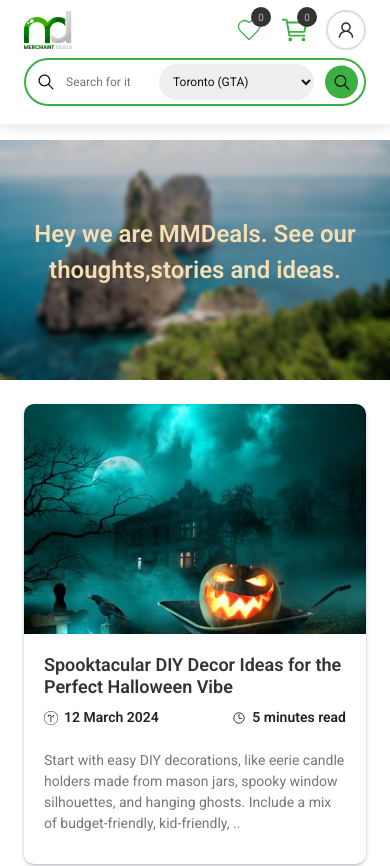
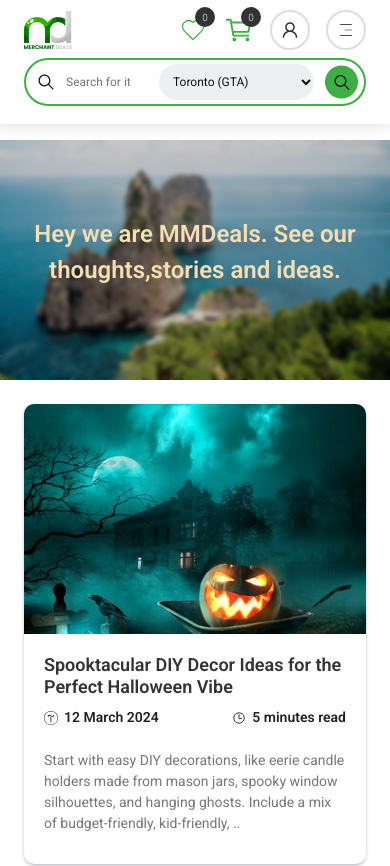
Before and after one commit to umardaraz123/merchent, a React (Create React App) app: page /blog in a window 390 px wide. Shown: the top 866 px of the page. Built offline with nearby package versions, Linux system fonts and the light colour scheme; no server answers.

Commit message:
ui changes

```diff
--- a/src/App.css
+++ b/src/App.css
@@ -1801,6 +1801,7 @@ a {
   overflow: hidden;
   left: 0px;
   top: 0px;
+  display: none;
 }
 
 .main-loader .spinner {
@@ -1897,7 +1898,54 @@ a {
   align-items: center;
   font-size: 12px;
 }
+.mobile-menu {
+  height: 40px;
+  width: 40px;
+  border-radius: 50%;
+  display: flex;
+  justify-content: center;
+  align-items: center;
+  display: none;
+  cursor: pointer;
+  border: 2px solid #ddd;
+  order: 2;
+}
+.mobile-menu-wrapper {
+  top: 0px;
+  left: 0px;
+  position: fixed;
+  height: 100vh;
+  overflow-y: auto;
+  width: 90%;
+  z-index: 9999;
+  background-color: white;
+  padding: 32px;
+box-shadow: rgba(50, 50, 93, 0.25) 0px 50px 100px -20px, rgba(0, 0, 0, 0.3) 0px 30px 60px -30px, rgba(10, 37, 64, 0.35) 0px -2px 6px 0px inset;
+}
+.mobile-menu-wrapper .close-icon {
+  position: absolute;
+  top: 10px;
+  right: 10px;
+  cursor: pointer;
+  font-size: 24px;
+}
+.mobile-menu-wrapper .title {
+  font-size: 24px;
+  color: #333;
+  margin-bottom: 16px;
+  font-weight: 600;
+}
+.mobile-menu-wrapper a {
+  font-size: 16px;
+  display: flex;
+  margin-bottom: 16px;
+  color: var(--text-color);
+
+}
 @media(max-width:768px){
+  .mobile-menu {
+    display: flex;
+  }
   .about-us-wrapper .main-header .data .title {
     font-size: 24px;
   }
--- a/src/components/MainNav.jsx
+++ b/src/components/MainNav.jsx
@@ -1,4 +1,4 @@
-import React from 'react'
+import React, { useState } from 'react'
 import { AiOutlineUser } from "react-icons/ai";
 import { Link } from 'react-router-dom';
 import Logo from '../../src/images/logo.png';
@@ -7,16 +7,39 @@ import { IoIosSearch } from "react-icons/io";
 import { CiHeart } from "react-icons/ci";
 import { useCart } from "../contexts/CartContext";
 import { FaHeart,FaEye } from "react-icons/fa";
-
+import { CiMenuFries } from "react-icons/ci";
+import { IoCloseCircleOutline } from "react-icons/io5";
 
 
 const MainNav = () => {
 
   const { wishlist, carts } = useCart();
-
+const [showMenu,setShowMenu] = useState(false)
 
   return (
     <div className='main-search-wrapper'>
+     {showMenu &&  <div className="mobile-menu-wrapper">
+       <div className="close-icon" onClick={()=>setShowMenu(false)}>
+        <IoCloseCircleOutline />
+       </div>
+       <h2 className="title">
+        About
+       </h2>
+       <Link to='/about'  onClick={()=>setShowMenu(false)}>About us</Link>
+                       <Link to='/advertise'  onClick={()=>setShowMenu(false)}>Advertise with us</Link>
+                       <Link to='/'  onClick={()=>setShowMenu(false)}>Delivery Information</Link>
+                       <Link to='/privacypolicy'  onClick={()=>setShowMenu(false)}>Privacy Policy</Link>
+                       <Link to='/termsandconditions'  onClick={()=>setShowMenu(false)}>Terms & Conditions</Link>
+                       <Link to='/contact-us'  onClick={()=>setShowMenu(false)}>Contact Us</Link>
+                       <h2 className="title">
+       My Account
+       </h2>
+        <Link to='/login'  onClick={()=>setShowMenu(false)}>Sign in</Link>
+                       <Link to='/register'  onClick={()=>setShowMenu(false)}>Register</Link>
+                       <Link to='/cart'  onClick={()=>setShowMenu(false)}>View cart</Link>
+
+                       <Link to='/blog'  onClick={()=>setShowMenu(false)}>Blog</Link>
+      </div>}
 
     <div className="container">
         <div className="inner">
@@ -59,6 +82,9 @@ const MainNav = () => {
       <AiOutlineUser  />
       <Link to='/login' className="name">Login/Signup</Link>
         </button>
+        <div className="mobile-menu" onClick={()=>setShowMenu((prev)=> !prev)}>
+          <CiMenuFries />
+        </div>
             </div>
 
         </div>
```
